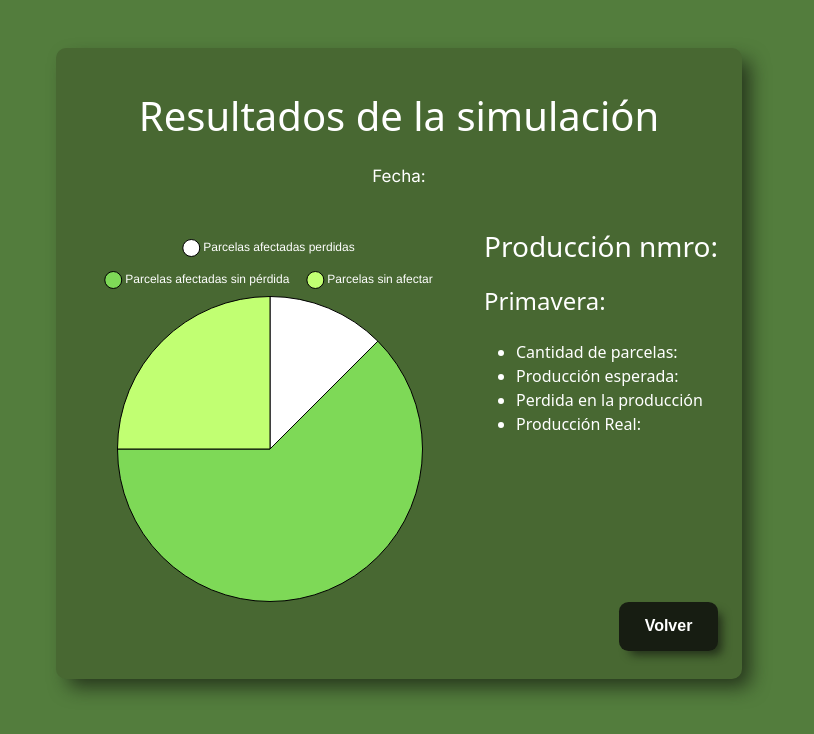
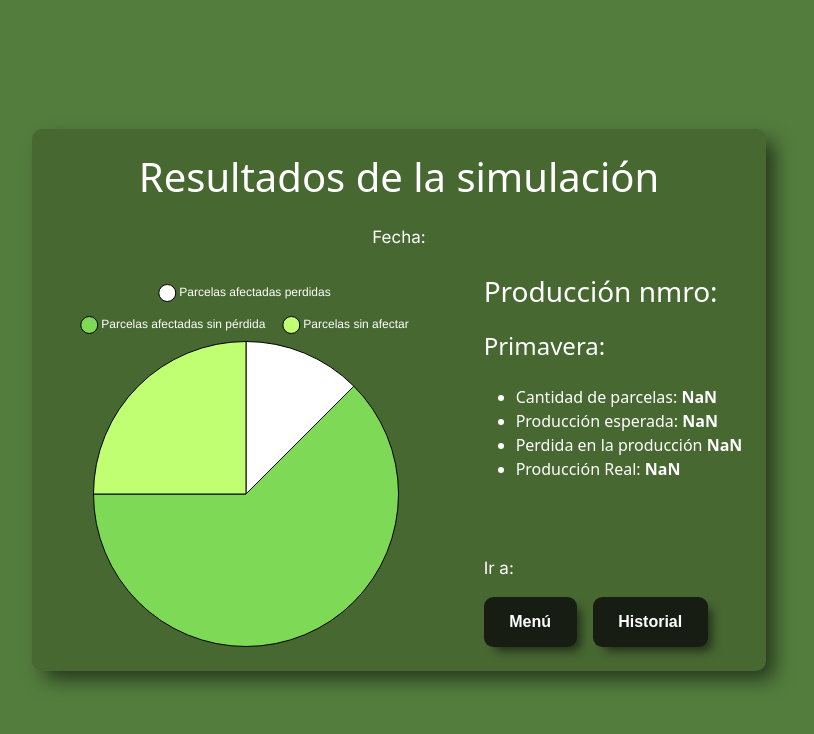
Before and after one commit to mauroarmas/MoroScan, a React (Vite) app: page /simulation/1 in a window 1280 px wide. Shown: the top 734 px of the page, without its empty margins (241-1055 px from the left). Built offline with nearby package versions, Linux system fonts and the light colour scheme; no server answers.

Commit message:
Se creo todo menos el gráfico a definir

```diff
--- a/src/App.jsx
+++ b/src/App.jsx
@@ -8,7 +8,7 @@ function App() {
 
   return (
     <BrowserRouter>
-      <div className="d-flex backPrincipal">
+      <div className="d-flex backPrincipal flex-column align-items-center justify-content-center vh-100">
         <div className="d-flex flex-column w-100 ">
           <AppRouter/>
         </div>
--- a/src/components/pages/History.jsx
+++ b/src/components/pages/History.jsx
@@ -1,49 +1,75 @@
-import React from "react";
+import React, { useEffect, useState } from "react";
 import { Container, Table } from "react-bootstrap";
 import { Link, useNavigate } from "react-router-dom";
 import "../../style/tableStyle.css";
 import PrincBtn from "../PrincBtn";
+import axios from "axios";
 
 const History = () => {
   const navigate = useNavigate();
 
-  const handleRowClick = () => {
-    navigate("/simulation");
+  const [productions, setProductions] = useState([]);
+
+  const getAllProductions = async () => {
+    try {
+      const response = await axios.get("http://localhost:8080/production");
+      console.log("History Data:", response.data);
+      // Process and set the history data state here
+      setProductions(response.data);
+    } catch (error) {
+      console.error("Error fetching history data:", error);
+    }
   };
 
+  useEffect(() => {
+    getAllProductions();
+  }, []);
+
+  // const handleRowClick = () => {
+  //   navigate("/simulation");
+  // };
+
   return (
-    <Container className="py-5 d-flex align-items-center justify-content-center vh-100">
-      <div className="p-4 h-100 d-flex flex-column backgroundCard">
+    <div className="py-5 d-flex align-items-center vh-100 width">
+      <div className="p-4 h-100 d-flex flex-column backgroundCard backgroundCardHistory">
         <div className="text-center h-25 d-flex flex-column justify-content-center align-items-center">
           <h1>
             Historial de Simulaciones <i className="bi bi-leaf-fill"></i>
           </h1>
         </div>
 
-        <div className="h-75 d-flex flex-row justify-content-center align-items-center overflow-wrapper">
+        <div className="h-75 d-flex flex-row justify-content-center  overflow-wrapper">
           <div className="table-scroll">
-            <Table hover bordered responsive className="text-center tabla-historial">
+            <Table
+              hover
+              bordered
+              responsive
+              className="text-center tabla-historial"
+            >
               <thead className="table-dark">
                 <tr>
                   <th>Fecha</th>
                   <th>Parcelas de Terreno</th>
-                  <th>Parcelas Afectadas</th>
-                  <th>Pérdida Global (%)</th>
-                  <th>Producción total Real</th>
+                  <th>Producción Esperada</th>
+                  <th>Pérdida</th>
+                  <th>Producción Real</th>
+                  <th>Tipo de primavera</th>
                 </tr>
               </thead>
               <tbody>
-                {[...Array(20)].map((_, i) => (
+                {productions.map((production) => (
                   <tr
-                    key={i}
+                    key={production.id_production}
                     className="clickable-row"
-                    onClick={handleRowClick}
+                    // onClick={handleRowClick}
+                    onClick={() => navigate(`/simulation/${production.id_production}`)}
                   >
-                    <td>26/04/2025</td>
-                    <td>{1000 + i * 10}</td>
-                    <td>{200 + i * 5}</td>
-                    <td>{20 + (i % 10)}%</td>
-                    <td>{90 + i} Tn</td>
+                    <td>{production.date_simulation}</td>
+                    <td>{production.quantity_plots}</td>
+                    <td>{Number(production.expected_production).toFixed(2)}</td>
+                    <td>{Number(production.lost_production).toFixed(2)}</td>
+                    <td>{Number(production.real_production).toFixed(2)}</td>
+                    <td>{production.spring_type}</td>
                   </tr>
                 ))}
               </tbody>
@@ -51,13 +77,13 @@ const History = () => {
           </div>
         </div>
 
-        <div className="ms-auto mt-auto">
+        <div className="ms-auto mt-4">
           <Link to="/">
             <PrincBtn text="Volver" />
           </Link>
         </div>
       </div>
-    </Container>
+    </div>
   );
 };
 
--- a/src/components/pages/Index.jsx
+++ b/src/components/pages/Index.jsx
@@ -9,7 +9,7 @@ import { Link } from "react-router-dom";
 const Index = () => {
   return (
     <Container className=" py-5 d-flex align-items-center justify-content-center vh-100">
-      <div className="p-4 h-100 d-flex flex-column justify-content-between backgroundCard">
+      <div className="p-4 h-auto d-flex flex-column  backgroundCard">
         <div className=" text-center h-25 d-flex flex-column justify-content-center align-items-center">
           <h1>
             MoroScan <i class="bi bi-leaf-fill"></i>
@@ -19,7 +19,7 @@ const Index = () => {
             moro” en el tabaco.
           </p>
         </div>
-        <div className="h-75 d-flex flex-row justify-content-center align-items-center ">
+        <div className="h-auto d-flex flex-row justify-content-center align-items-center ">
           <div className="w-50">
             <div>
               <h3 className="text-center mb-3">Bienvenido</h3>
--- a/src/components/pages/Simulation.jsx
+++ b/src/components/pages/Simulation.jsx
@@ -60,7 +60,7 @@ const Simulation = () => {
 
   return (
     <Container className="py-5 d-flex align-items-center justify-content-center">
-      <div className="p-4 h-100 d-flex flex-column justify-content-center backgroundCard align-items-center">
+      <div className="p-4 h-100 d-flex flex-column justify-content-center backgroundCard align-items-center my-auto">
         <div className="text-center h-25 d-flex flex-column justify-content-center align-items-center mx-5">
           <h1>Resultados de la simulación</h1>
           <p className="my-3">Fecha: {simulationData.date_simulation}</p>
@@ -73,10 +73,10 @@ const Simulation = () => {
             </div>
           </div>
 
-          <div className=" ms-4">
+          <div className="d-flex flex-column  ms-5 justify-content-between align-items-start h-100">
+            <div>
               <h3 className=" mt-2">
-              Producción nmro:{" "}
-              {simulationData.id_production}{" "}
+                Producción nmro: {simulationData.id_production}{" "}
                 <i class="bi bi-leaf-fill"> </i>
               </h3>
 
@@ -102,31 +102,49 @@ const Simulation = () => {
               <ul>
                 <li>
                   Cantidad de parcelas:
-                <strong> {simulationData.quantity_plots}</strong>
+                  <strong>
+                    {" "}
+                    {Number(simulationData.quantity_plots).toFixed(2)}
+                  </strong>
                 </li>
                 <li>
                   Producción esperada:
-                <strong> {simulationData.expected_production}</strong>
+                  <strong>
+                    {" "}
+                    {Number(simulationData.expected_production).toFixed(2)}
+                  </strong>
                 </li>
                 <li>
                   Perdida en la producción{" "}
-                <strong> {simulationData.lost_production} </strong>
+                  <strong>
+                    {" "}
+                    {Number(simulationData.lost_production).toFixed(2)}{" "}
+                  </strong>
                 </li>
                 <li>
                   Producción Real:{" "}
-                <strong> {simulationData.real_production}</strong>
+                  <strong>
+                    {" "}
+                    {Number(simulationData.real_production).toFixed(2)}
+                  </strong>
                 </li>
               </ul>
+            </div>
+            <div className=" ">
+              <p>Ir a:</p>
+              <div className="d-flex gap-3">
+                <Link to="/">
+                  <PrincBtn text="Menú" />
+                </Link>
+                <Link to="/history">
+                  <PrincBtn text="Historial" />
+                </Link>
+              </div>
+            </div>
           </div>
         </div>
 
         {/* Contenedor con gráfico y leyenda */}
-
-        <div className="ms-auto">
-          <Link to="/">
-            <PrincBtn text="Volver" />
-          </Link>
-        </div>
       </div>
     </Container>
   );
--- a/src/components/pages/SimulatorForm.jsx
+++ b/src/components/pages/SimulatorForm.jsx
@@ -72,11 +72,13 @@ const SimulatorForm = () => {
                   id="1"
                   name="quantity_plots"
                   type="number"
+                  min="10"
+                  step="1"
                   {...register("quantity_plots", {
                     required: " Este campo es obligatorio",
                     min: {
-                      value: 1,
-                      message: "Debe ingresar al menos 1 parcela",
+                      value: 10,
+                      message: "Debe ingresar al menos 10 parcelas",
                     },
                   })}
                 />
@@ -112,7 +114,7 @@ const StyledWrapper = styled.div`
     color: #fff;
     border-radius: 10px;
     padding-bottom: 50px;
-    font-size: 1.3em;
+    font-size: 1.5em;
     font-family: -apple-system, BlinkMacSystemFont, "Segoe UI", Roboto, Oxygen,
       Ubuntu, Cantarell, "Open Sans", "Helvetica Neue", sans-serif;
     box-shadow: 10px 10px 19px -2px rgba(23, 29, 18, 0.75);
--- a/src/style/tableStyle.css
+++ b/src/style/tableStyle.css
@@ -1,10 +1,9 @@
-
 .clickable-row {
   cursor: pointer;
 }
 
 .table-scroll {
-    max-height: 300px; /* Ajusta el alto máximo deseado */
+  max-height: auto; /* Ajusta el alto máximo deseado */
   overflow-y: auto;
   overflow-x: hidden;
 }
@@ -16,3 +15,11 @@
   color: white;
   z-index: 1;
 }
+.tabla-historial {
+  min-width: 1000px;
+  height: 100%;
+}
+
+.backgroundCardHistory {
+  max-width: 1200px;
+}
```
Lines whose indentation alone changed are shown as unchanged.
